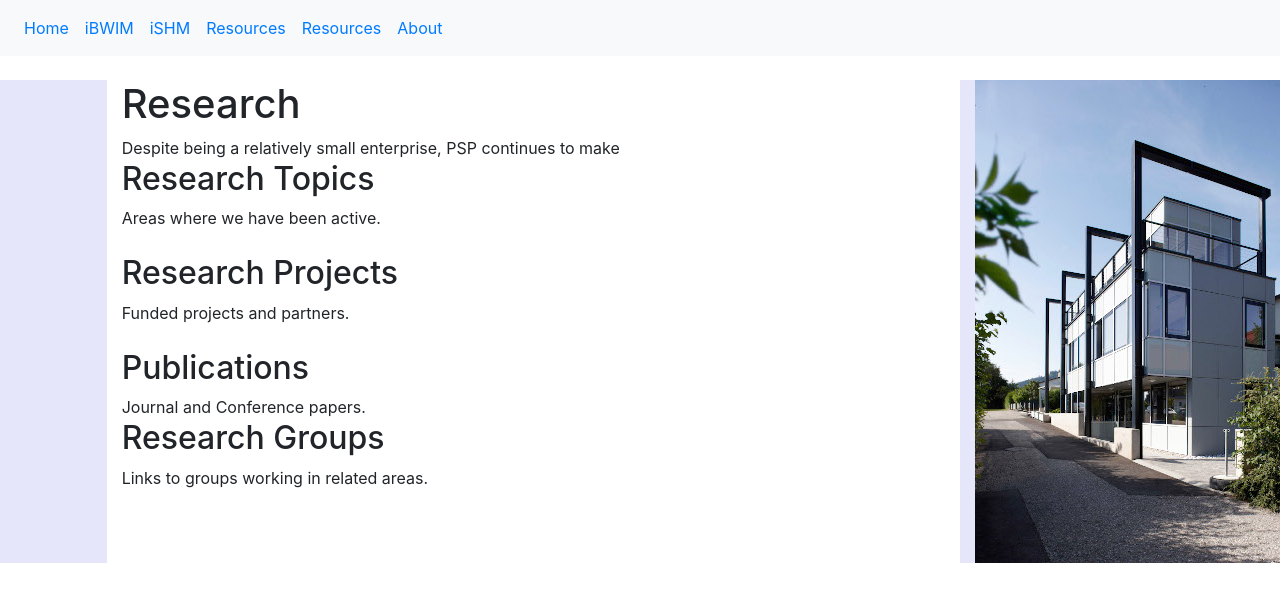
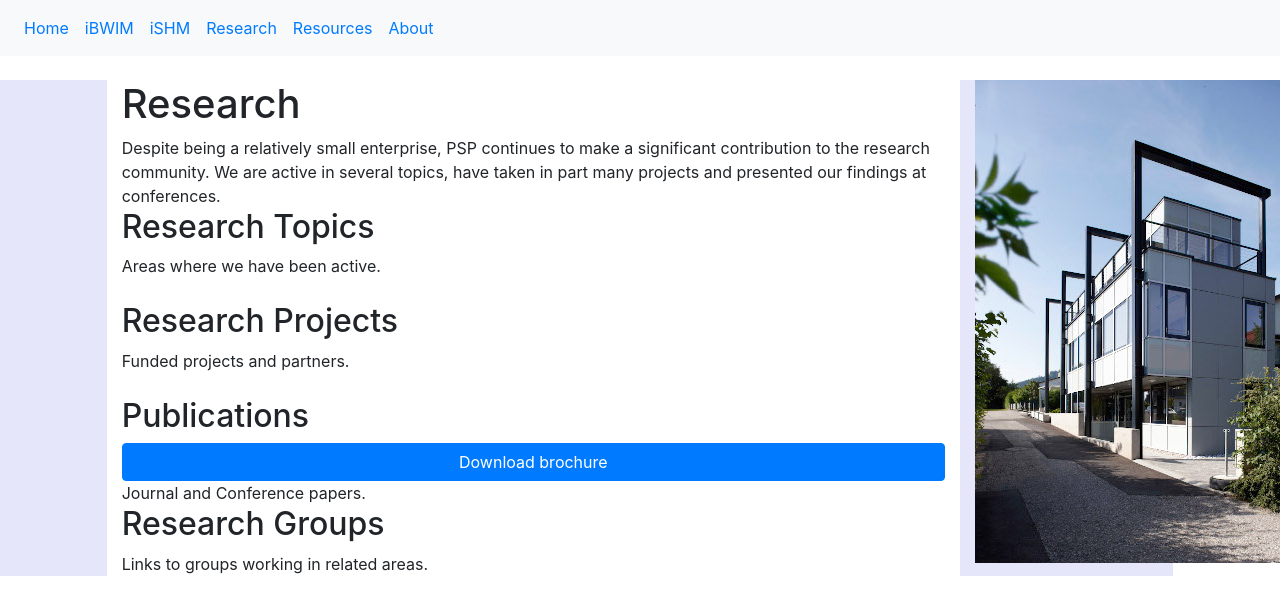
Before and after one commit to iBridgeMonitor/ibridgemonitor.github.io, a plain HTML site: page Research/research.html in a window 1280 px wide. Drawn offline with nearby package versions, Linux system fonts and the light colour scheme.

Commit message:
links and menu bar issues

```diff
--- a/Research/research.html
+++ b/Research/research.html
@@ -35,11 +35,12 @@
                 <a class="nav-link" href="../iSHM/report.html">iSHM</a>
             </li>
             <li class="nav-item">
+                <a class="nav-link" href="../Research/research.html">Research</a>
+            </li>
+            <li class="nav-item">
                 <a class="nav-link" href="../Resources/resources.html">Resources</a>
             </li>
-            <li class="nav-item">
-                <a class="nav-link" href="../Research/research.html">Resources</a>
-            </li>
+
             <li class="nav-item">
                 <a class="nav-link" href="../About/about.html">About</a>
             </li>
@@ -57,7 +58,9 @@
 
 
                 <h1>Research</h1>
-                Despite being a relatively small enterprise, PSP continues to make
+                Despite being a relatively small enterprise, PSP continues to make a significant contribution to the research community.
+                We are active in several topics, have taken in part many projects and presented our findings at conferences.
+
                 <h2>Research Topics</h2>
                 Areas where we have been active.
 
@@ -70,6 +73,7 @@
 
                 <br />
                 <h2>Publications</h2>
+                <a href="../Resources/Brochures/iBWIM_whitepaper.pdf" <button type="button" class="btn btn-primary btn-block .padding-0">Download brochure</button> </a>
                 Journal and Conference papers.
                 <h2>Research Groups</h2>
                 Links to groups working in related areas.
```
